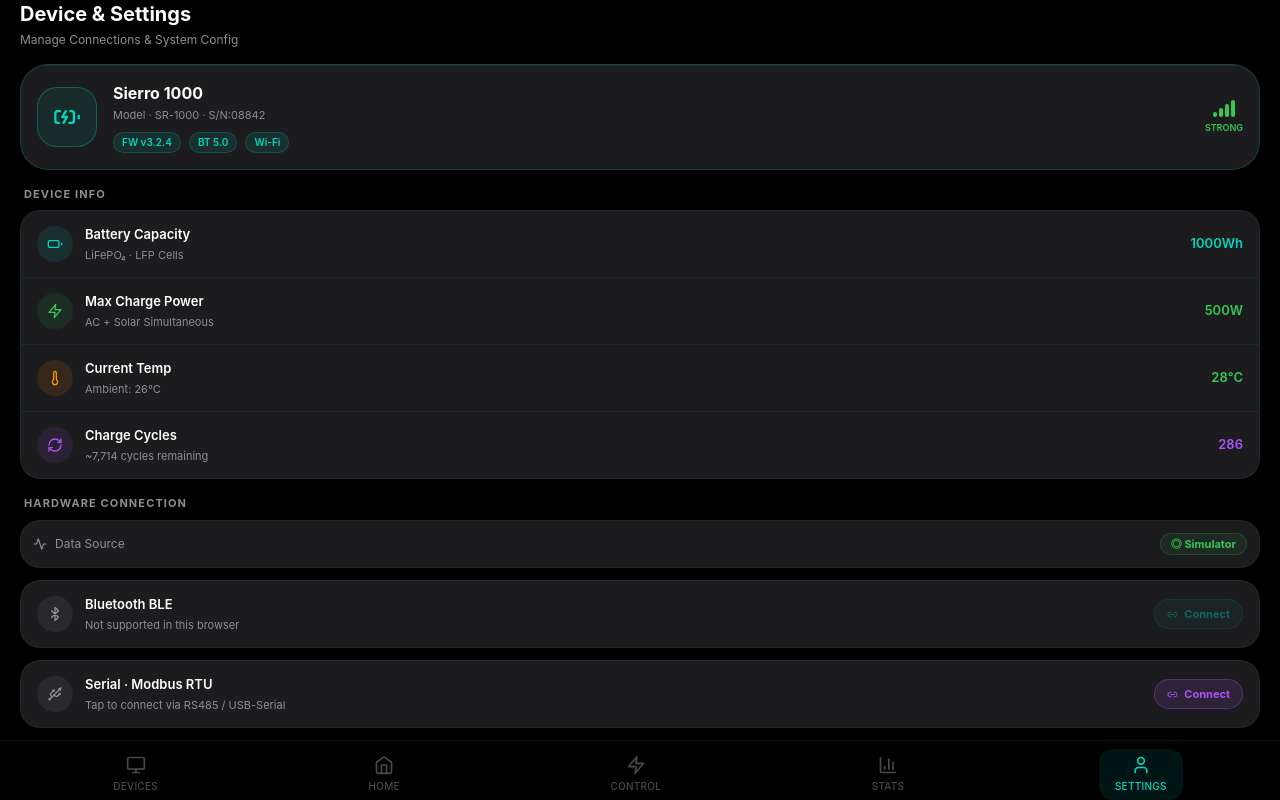
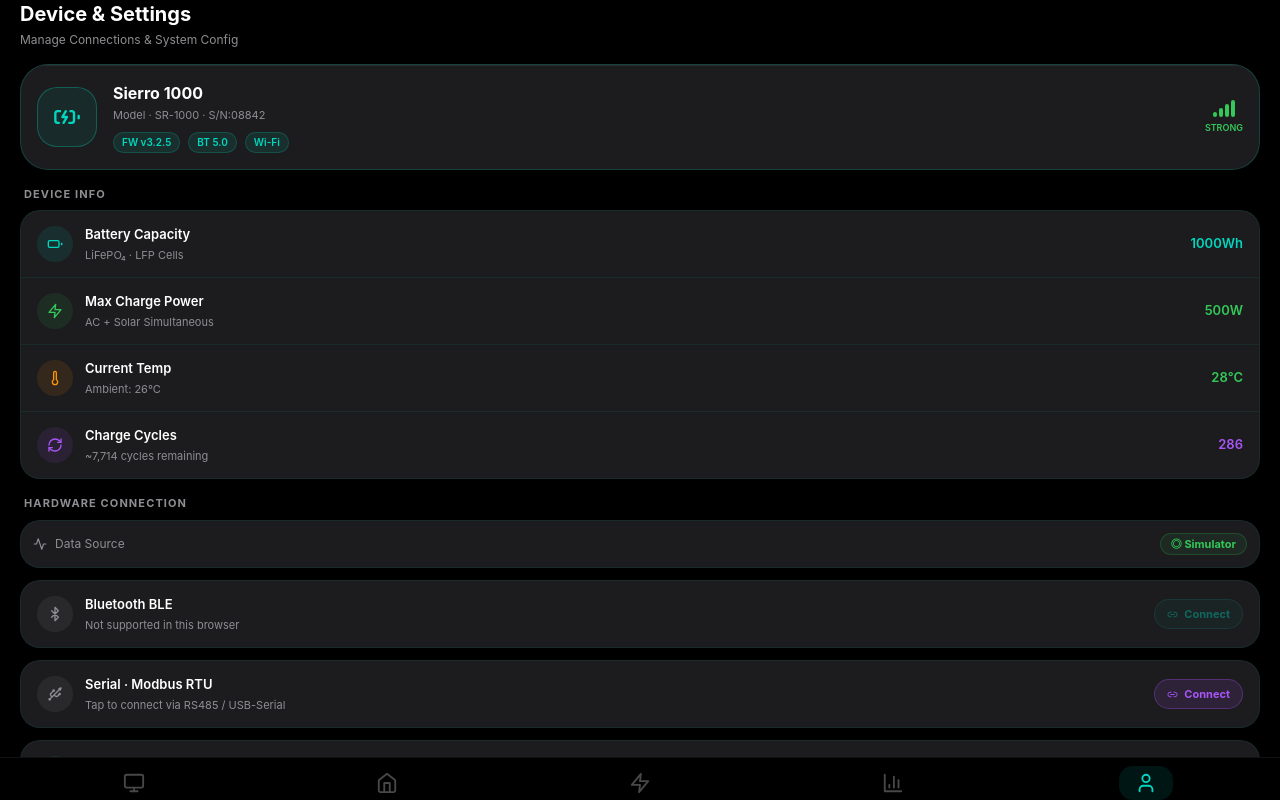
Before and after one commit to lujian1324-spec/energy-app, a React (Vite) app: page /#/settings in a window 1280 px wide. Built offline with nearby package versions, Linux system fonts and the light colour scheme.

Commit message:
feat: v3.2.5 - remove bottom nav text labels

```diff
--- a/src/components/BottomNavigation.tsx
+++ b/src/components/BottomNavigation.tsx
@@ -42,16 +42,11 @@
  >
  {({ isActive }) => (
  <>
- <Icon
- size={20}
- className={`transition-colors duration-250 ${isActive ? 'text-[#01D6BE]' : 'text-[#48484A]'}`}
- />
- <span
- className={`text-[10px] font-medium tracking-wide transition-colors duration-250 ${isActive ? 'text-[#01D6BE]' : 'text-[#48484A]'}`}
- >
- {item.label}
- </span>
- {isActive && (
+                <Icon
+                  size={22}
+                  className={`transition-colors duration-250 ${isActive ? 'text-[#01D6BE]' : 'text-[#48484A]'}`}
+                />
+                {isActive && (
  <div className="absolute -bottom-1 left-1/2 -translate-x-1/2
  w-1 h-1 rounded-full bg-[#01D6BE]
  #01D6BE]" />
--- a/src/version.json
+++ b/src/version.json
@@ -1,8 +1,8 @@
 {
-  "version": "3.2.4",
-  "build": 2414,
+  "version": "3.2.5",
+  "build": 2415,
   "date": "2026-04-09",
   "changelog": [
-    "Removed status bar (time, signal, battery indicator) from home screen"
+    "Removed text labels from bottom navigation icons"
   ]
 }
```
